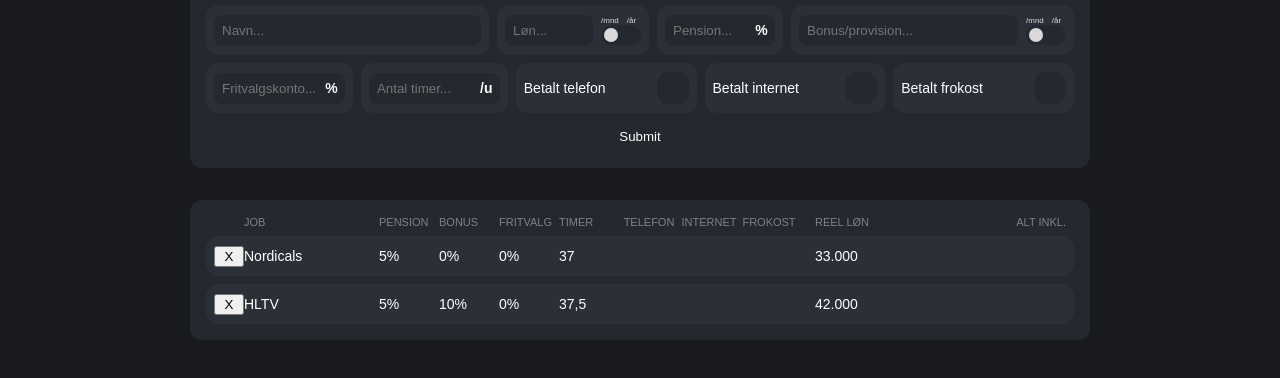
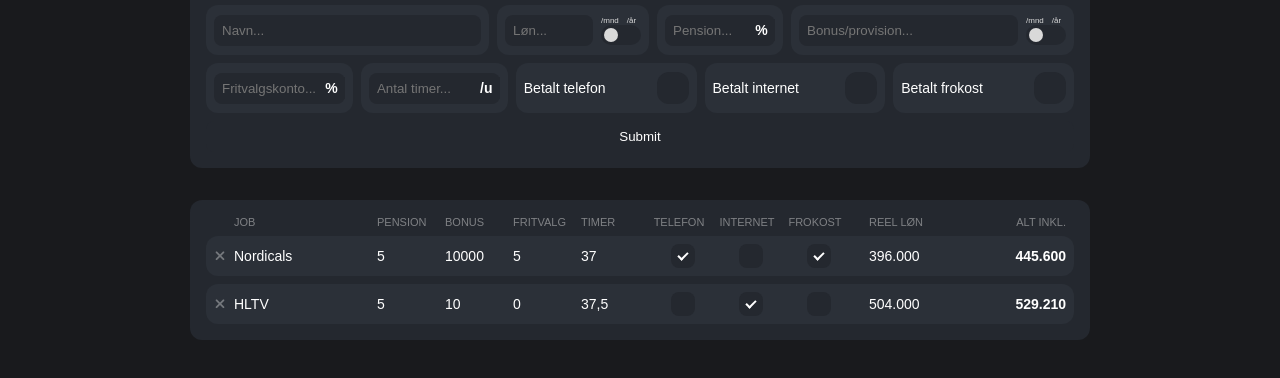
Before and after one commit to magnijoe/lon, a plain HTML site: page index.html in a window 1280 px wide. Shown: the part 196-574 px from the top of the page. Drawn offline with Linux system fonts and the light colour scheme; a web font is replaced by a local one.

Commit message:
list with jobs: checkmarks added, thousand separator, added font awesome for remove button

```diff
--- a/index.html
+++ b/index.html
@@ -16,6 +16,10 @@
         <link rel="preconnect" href="https://fonts.googleapis.com">
         <link rel="preconnect" href="https://fonts.gstatic.com" crossorigin>
         <link href="https://fonts.googleapis.com/css2?family=Miriam+Libre:wght@400;700&display=swap" rel="stylesheet">
+
+        <!-- Fontawesome -->
+        <script src="https://kit.fontawesome.com/07f8a3785e.js" crossorigin="anonymous"></script>
+
     </head>
     <body>
         <!--[if lt IE 7]>
@@ -58,7 +62,7 @@
                                     <div class="description">/år</div>
                                 </div>
                                 <label class="switch">
-                                    <input type="checkbox">
+                                    <input type="checkbox" id="lon-toggle">
                                     <span class="slider"></span>
                                 </label>
                             </div>
@@ -104,7 +108,7 @@
                         </label>
                         <label class="field check-container">
                             Betalt frokost
-                            <input type="checkbox" name="betalt-frokost" id="inp-internet-paid">
+                            <input type="checkbox" name="betalt-frokost" id="inp-lunch-paid">
                             <span class="checkmark"></span>
                         </label>
                     </div>
@@ -148,7 +152,7 @@
                         </div>
                         <div class="lunch center">
                             <label class="check-container">
-                                <input type="checkbox">
+                                <input type="checkbox"">
                                 <span class="checkmark"></span>
                             </label>
                         </div>
--- a/scripts.js
+++ b/scripts.js
@@ -21,10 +21,9 @@ jobForm.onsubmit = function(event){
     bonus = document.getElementById("inp-bonus").value
     fritvalg = document.getElementById("inp-fritvalg").value
     hours = document.getElementById("inp-hours").value
-    // phone = document.getElementById("inp-phone-paid").checked
-    phone = true
-    internet = true
-    lunch = false
+    phone = document.getElementById("inp-phone-paid").checked
+    internet = document.getElementById("inp-internet-paid").checked
+    lunch = document.getElementById("inp-lunch-paid").checked
 
     newjob = new job(jobName, pay, pension, bonus, fritvalg, hours, phone, internet, lunch)
     jobsArray.push(newjob)
@@ -32,8 +31,8 @@ jobForm.onsubmit = function(event){
     updatejobs();
 }
 
-let job1 = new job("Nordicals", "33.000", "5%", "0%", "0%", "37", true, false, true);
-let job2 = new job("HLTV", "42.000", "5%", "10%", "0%", "37,5", true, true, true);
+let job1 = new job("Nordicals", 33000, 5, 10000, 5, "37", true, false, true);
+let job2 = new job("HLTV", 42000, 5, 10, 0, "37,5", false, true, false);
 
 
 let jobsArray = [job1, job2];
@@ -56,8 +55,13 @@ function updatejobs() {
 
     // Create elements for job details and append to the jobDiv
 
-    let removeButton = document.createElement("button");
-        removeButton.textContent = "X";
+    let removeButton = document.createElement("div");
+        removeButton.classList.add("close-button")
+        removeButton.classList.add("flex-center")
+
+        removeButton.innerHTML = `
+            <i class="fa-solid fa-xmark"></i>
+        `;
         removeButton.addEventListener("click", function() {
             // Remove the job from the array
             jobsArray.splice(index, 1);
@@ -92,21 +96,82 @@ function updatejobs() {
     hoursDiv.textContent = job.hours;
     jobDiv.appendChild(hoursDiv);
 
-    // phone, internet, lunch placeholders
-    let emptyDiv1 = document.createElement("div");
-    let emptyDiv2 = document.createElement("div");
-    let emptyDiv3 = document.createElement("div");
+    checkmark = `
+        <label class="check-container">
+            <input type="checkbox" disabled>
+            <span class="checkmark" ></span>
+        </label>
+    `;
 
-    jobDiv.appendChild(emptyDiv1);
-    jobDiv.appendChild(emptyDiv2);
-    jobDiv.appendChild(emptyDiv3);
+    checkmarkChecked = `
+        <label class="check-container">
+            <input type="checkbox" checked disabled>
+            <span class="checkmark" ></span>
+        </label>
+    `;
+
+    let phoneDiv = document.createElement("div")
+    phoneDiv.classList.add("phone")
+    phoneDiv.classList.add("center")
+
+    if(job.phone){
+        phoneDiv.innerHTML = checkmarkChecked
+    } else {
+        phoneDiv.innerHTML = checkmark
+    }
+    jobDiv.appendChild(phoneDiv)
+
+    let internetDiv = document.createElement("div")
+    internetDiv.classList.add("internet")
+    internetDiv.classList.add("center")
+
+    if(job.internet){
+        internetDiv.innerHTML = checkmarkChecked
+    } else {
+        internetDiv.innerHTML = checkmark
+    }
+    jobDiv.appendChild(internetDiv)
+
+    let lunchDiv = document.createElement("div")
+    lunchDiv.classList.add("internet")
+    lunchDiv.classList.add("center")
+
+    if(job.lunch){
+        lunchDiv.innerHTML = checkmarkChecked
+    } else {
+        lunchDiv.innerHTML = checkmark
+    }
+    jobDiv.appendChild(lunchDiv)
+
+    let payDiv = document.createElement("div");
+    payDiv.classList.add("pay")
+    payAnually = job.pay * 12
+    payDiv.textContent = payAnually.toLocaleString("da-DK");
+    jobDiv.appendChild(payDiv);
 
 
 
-    let payDiv = document.createElement("div");
-    payDiv.classList.add("pay")
-    payDiv.textContent = job.pay;
-    jobDiv.appendChild(payDiv);
+    let totalDiv = document.createElement("div");
+    totalDiv.classList.add("pay-gross");
+    totalDiv.classList.add("right");
+
+
+    let totalGross = 0
+
+    function getTotalGross() {
+        totalGross += job.pay * 12
+        totalGross += job.pay * 12 * job.pension / 100
+        totalGross += job.pay * 12 * job.fritvalg / 100
+        totalGross += job.bonus
+        return totalGross
+    }
+
+    console.log(getTotalGross());
+
+    totalDiv.textContent = totalGross.toLocaleString("da-DK")
+    jobDiv.appendChild(totalDiv)
+
+
 
 
 
--- a/styles.css
+++ b/styles.css
@@ -307,8 +307,9 @@ header {
 
 .jobs-grid {
   display: grid;
-  grid-template-columns: [Del] 30px [Job] 135px [Pension] 60px [Bonus] 60px [Frit] 60px [Hours] 60px [Phone] 60px [Internet] 60px [Lunch] 60px [Pay] 140px [Gross] 1fr;
+  grid-template-columns: [Del] 12px [Job] 135px [Pension] 60px [Bonus] 60px [Frit] 60px [Hours] 60px [Phone] 60px [Internet] 60px [Lunch] 60px [Pay] 140px [Gross] 1fr;
   padding: var(--gap);
+  gap: var(--gap);
 
   .checkmark {
     width: 24px;
@@ -357,8 +358,18 @@ header {
     height: 40px;
     align-items: center;
 
+    .close-button {
+      opacity: .35;
+      cursor: pointer;
+      justify-content: center;
+    }
+
     .pay-gross {
       font-weight: var(--bold);
+    }
+
+    .check-container {
+      cursor: default;
     }
 
   }
```
